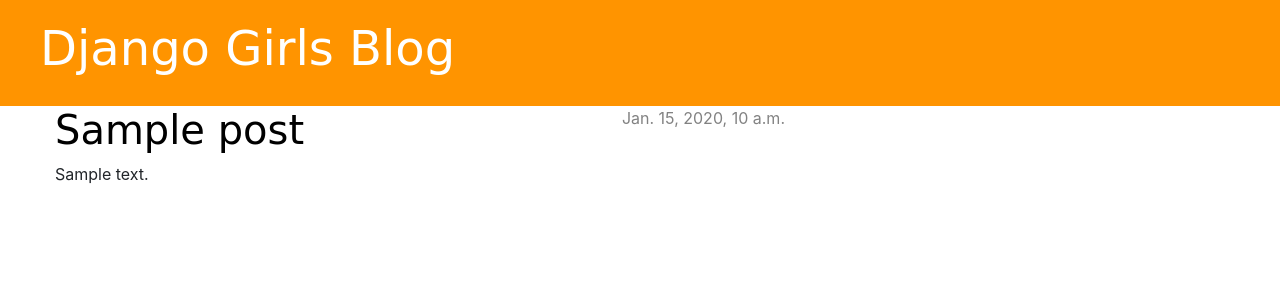
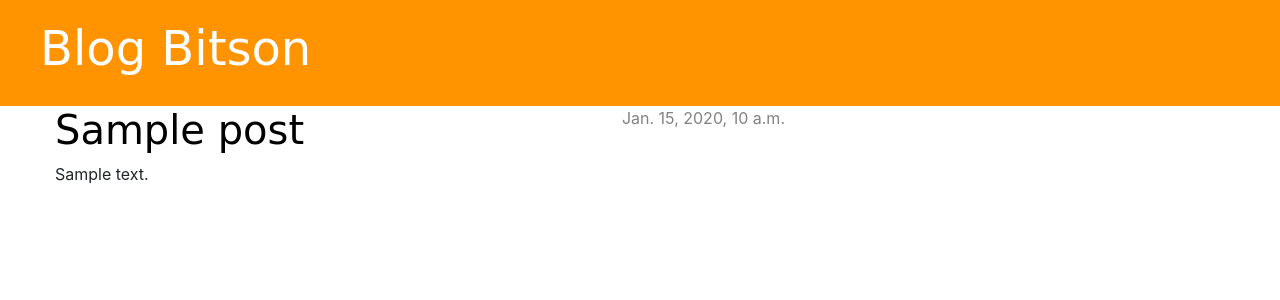
Before and after one commit to MaleCuervo/Blog, a Django app: template blog/templates/blog/post_list.html in a window 1280 px wide. Shown: the top 300 px of the page. Run offline with Django 3.2, Linux system fonts and the light colour scheme; the template is opened without the code that fills it: values that come from a table or form of the project are taken from there, others are empty; tables that the repository leaves empty hold one stand-in row (values such as "Sample post"); some libraries are stand-ins or nearby versions.

Commit message:
add name

```diff
--- a/blog/templates/blog/base.html
+++ b/blog/templates/blog/base.html
@@ -7,7 +7,7 @@
     </head>
      <body>
         <div class="page-header">
-            <h1><a href="/">Django Girls Blog</a></h1>
+            <h1><a href="/">Blog Bitson</a></h1>
         </div>
         <div class="content container">
             <div class="row">
```
